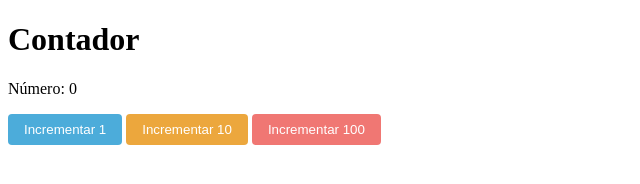
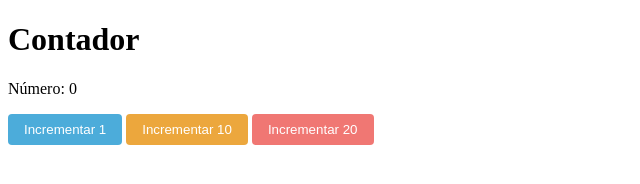
Before and after one commit to ViniciusRosa0/Counter, a plain HTML site: page index.html in a window 1280 px wide. Shown: the full height of the page, 0-640 px from the left. Drawn offline with Linux system fonts and the light colour scheme.

Commit message:
button change

```diff
--- a/index.html
+++ b/index.html
@@ -10,7 +10,7 @@
       <p>Número: <span id="number">0</span></p>
       <button onclick="increment(1)" class="button button-blue">Incrementar 1</button>
       <button onclick="increment(10)" class="button button-yellow">Incrementar 10</button>
-      <button onclick="increment(100)" class="button button-red">Incrementar 100</button>
+      <button onclick="increment(20)" class="button button-red">Incrementar 20</button>
   </body>
 
   <script>
```
